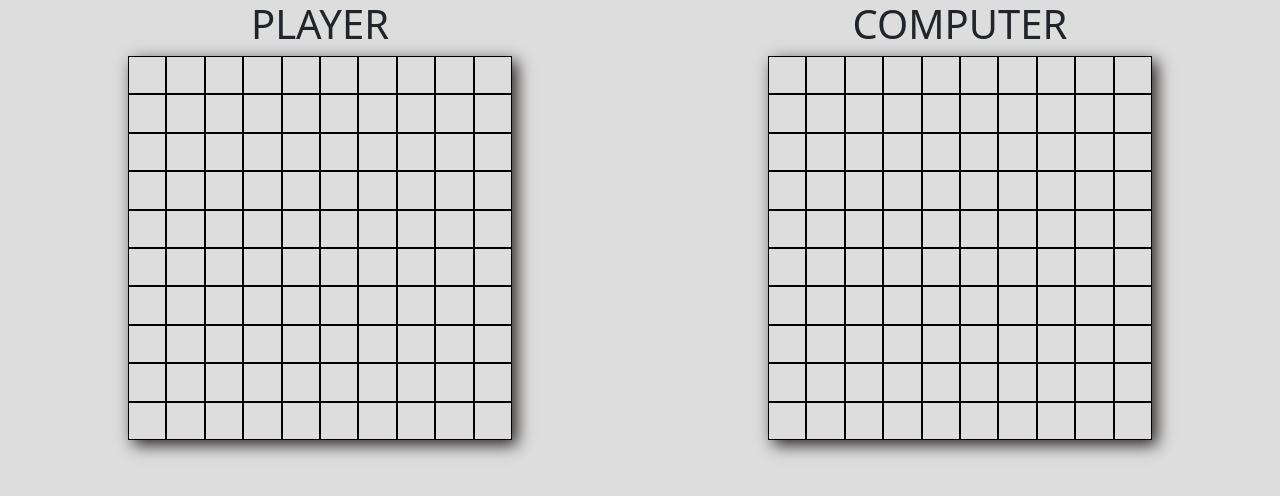
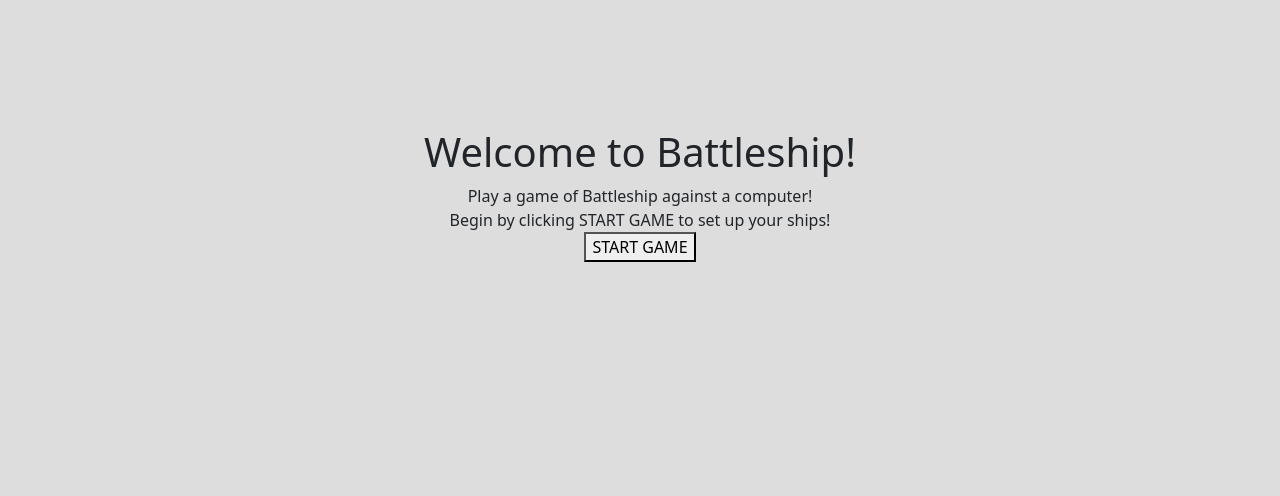
Before and after one commit to tommy128works/Battleship, a website built with webpack: page src/index.html in a window 1280 px wide. Built offline with nearby package versions, Linux system fonts and the light colour scheme.

Commit message:
feat: add start page landing page

```diff
--- a/src/js/gameboardUI.js
+++ b/src/js/gameboardUI.js
@@ -1,8 +1,13 @@
 const BOARD_SIZE = 10;
+
+// create function that allows player to hover ships above board
+
+const createGameSetupModalBox = () => {
+  // create modal box that sets up player's board here
+};
 
 const createGameboard = (id) => {
   let container = document.createElement("div");
-  // container.setAttribute("id", id);
 
   let name = document.createElement("h1");
   name.textContent = id.toUpperCase();
@@ -21,10 +26,9 @@ const createGameboard = (id) => {
     }
   }
 
-
   container.appendChild(gameboardContainer);
 
   return container;
-}
+};
 
-export default createGameboard;
+export { createGameboard, createGameSetupModalBox };
--- a/src/js/index.js
+++ b/src/js/index.js
@@ -1,12 +1,15 @@
 import "../scss/styles.scss";
 import * as bootstrap from "bootstrap";
 
+import createStartPage from "./messagesUI";
 import createGameboard from "./gameboardUI";
 
 let contentContainer = document.createElement("div");
 contentContainer.setAttribute("id", "content-container");
 
-contentContainer.appendChild(createGameboard("player"));
-contentContainer.appendChild(createGameboard("computer"));
+contentContainer.appendChild(createStartPage());
+
+// contentContainer.appendChild(createGameboard("player"));
+// contentContainer.appendChild(createGameboard("computer"));
 
 document.body.appendChild(contentContainer);
--- /dev/null
+++ b/src/js/messagesUI.js
@@ -0,0 +1,25 @@
+const createStartPage = () => {
+  let container = document.createElement("div");
+  container.setAttribute("id", "start-page");
+
+  let title = document.createElement("h1");
+  title.textContent = "Welcome to Battleship!";
+  container.appendChild(title);
+
+  let message = document.createElement("div");
+  message.textContent = "Play a game of Battleship against a computer!"
+  container.appendChild(message);
+
+  message = document.createElement("div");
+  message.textContent = "Begin by clicking START GAME to set up your ships!"
+  container.appendChild(message);
+
+  let startGameButton = document.createElement("button");
+  startGameButton.textContent = "START GAME";
+  startGameButton.setAttribute("id", "start-game-button");
+  container.appendChild(startGameButton);
+
+  return container;
+};
+
+export default createStartPage;
--- a/src/scss/styles.scss
+++ b/src/scss/styles.scss
@@ -67,7 +67,6 @@ footer {
     h1 {
       text-align: center;
     }
-
   }
 }
 
@@ -87,8 +86,17 @@ footer {
   }
 }
 
+#start-page {
+  margin: 10vw;
+  display: flex;
+  flex-direction: column;
+  align-items: center;
+
+  div {
+    text-align: center;
+  }
+}
+
 @media (max-width: 600px) {
   $mobile-content-width: 95vw;
-
-
 }
```
Also changed, not shown: src/__tests__/ComputerPlayer.test.js (line endings or trailing spaces), src/js/ComputerPlayer.js (line endings or trailing spaces).
